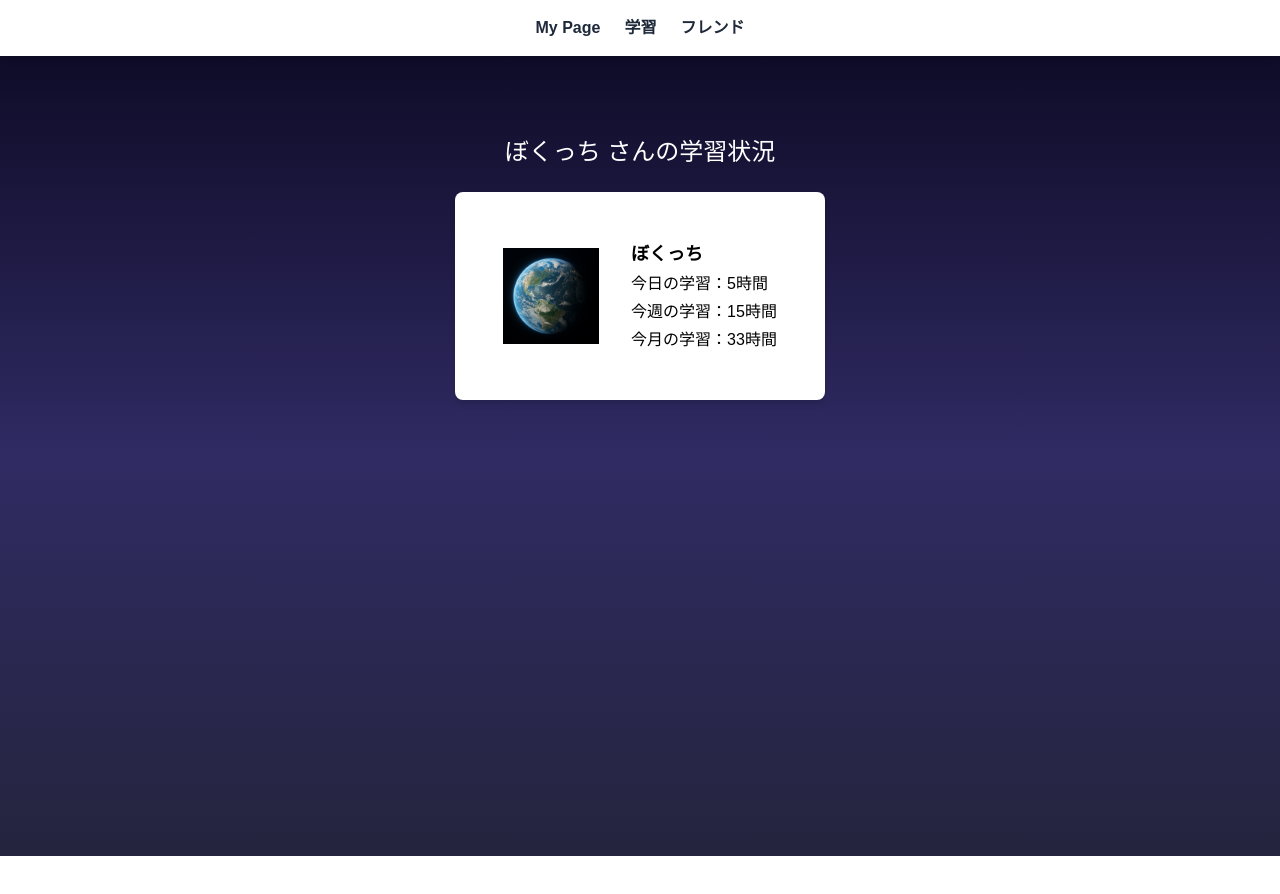
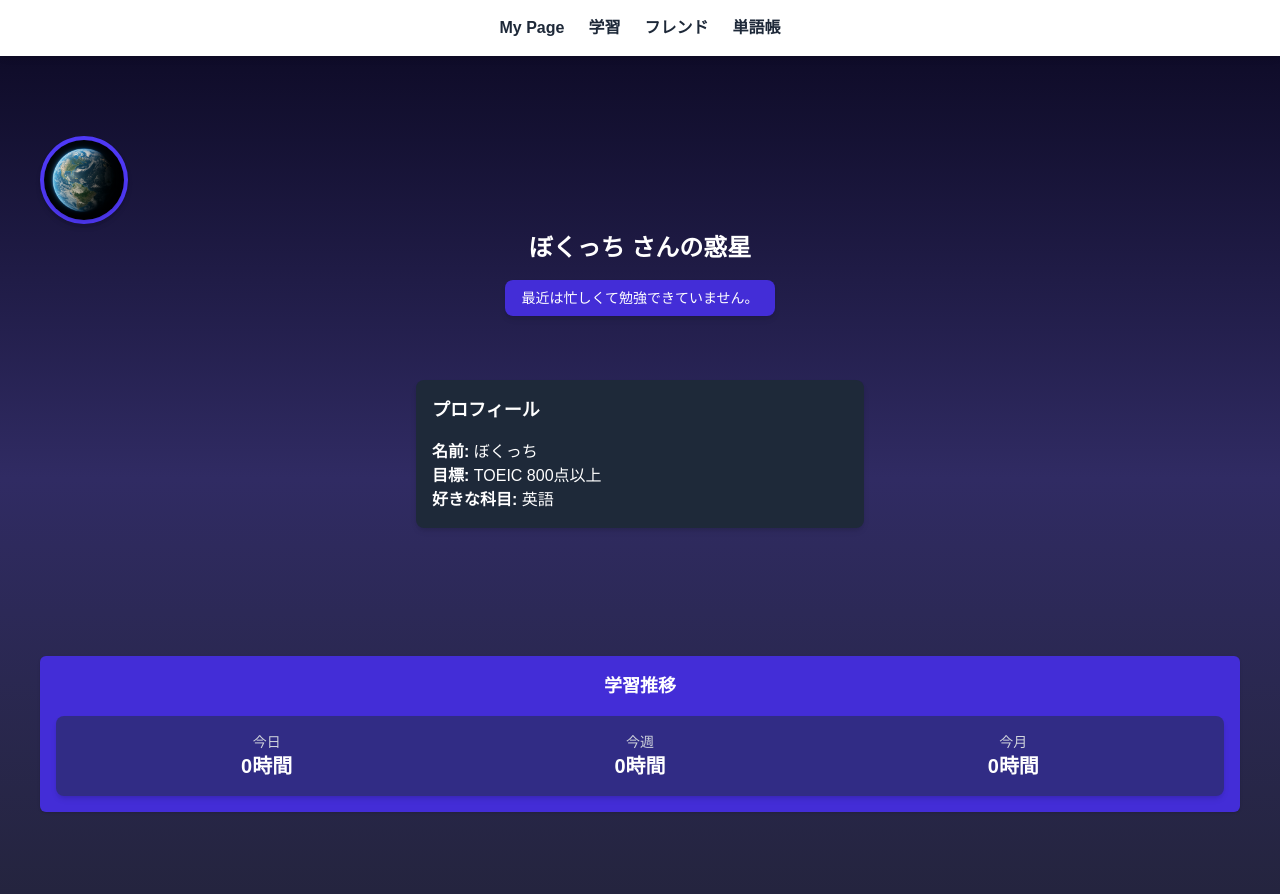
Before and after one commit to S-Onno/hackathon_8.23-24, a Next.js app in the folder practice-for-app/: page /friend/bokutti in a window 1280 px wide. Shown: the top 894 px of the page. Before the commit the page ends 856 px from the top, so only its background shows below. Built offline with nearby package versions, Linux system fonts and the light colour scheme.

Commit message:
フレンド機能を改良しました

```diff
--- a/practice-for-app/package.json
+++ b/practice-for-app/package.json
@@ -14,7 +14,8 @@
     "next": "15.4.5",
     "react": "19.1.0",
     "react-chartjs-2": "^5.3.0",
-    "react-dom": "19.1.0"
+    "react-dom": "19.1.0",
+    "react-icons": "^5.5.0"
   },
   "devDependencies": {
     "@eslint/eslintrc": "^3",
--- a/practice-for-app/src/app/api/friends/[id]/route.ts
+++ b/practice-for-app/src/app/api/friends/[id]/route.ts
@@ -1,19 +1,86 @@
 import { NextRequest } from 'next/server';
 
-export async function GET(request: NextRequest, context: { params: { id: string } }) {
-  const { id } = context.params;
-
+export async function GET(_: NextRequest, { params }: { params: { id: string } }) {
   const mockData = {
-    yasu: { name: 'やす', today: 3, week: 15, month: 30 },
-    nakasone: { name: 'なかそね', today: 4, week: 14, month: 31 },
-    tarutaru: { name: 'たるたる', today: 3, week: 13, month: 32 },
-    bokutti: { name: 'ぼくっち', today: 5, week: 15, month: 33 },
+    tarutaru: {
+      name: "たるたる",
+      today: 3,
+      week: 13,
+      month: 32,
+      lastStudyDate: "2025-08-18",
+      message: "単語帳の作成を頑張っています！",
+      studyLogs: [
+        { date: "2025-08-18", hours: 3, topic: "英単語" },
+        { date: "2025-08-17", hours: 2, topic: "文法" },
+      ],
+      profile: {
+        name: "たるたる",
+        goal: "成果物の完成を目指しています",
+        favoriteSubject: "web開発",
+      },
+    },
+    yasu: {
+      name: "やす",
+      today: 2,
+      week: 10,
+      month: 25,
+      lastStudyDate: "2025-08-17",
+      message: "mypageの作成に進めています",
+      studyLogs: [
+        { date: "2025-08-17", hours: 2, topic: "Next.jS" },
+        { date: "2025-08-16", hours: 1, topic: "Linuc" },
+      ],
+      profile: {
+        name: "やす",
+        goal: "成果物の完成を目指しています",
+        favoriteSubject: "Next.jS",
+      },
+    },
+    nakasone: {
+      name: "なかそね",
+      today: 1,
+      week: 5,
+      month: 15,
+      lastStudyDate: "2025-08-16",
+      message: "歴史の勉強をしています！",
+      studyLogs: [
+        { date: "2025-08-16", hours: 1, topic: "Next.js" },
+        { date: "2025-08-15", hours: 2, topic: "Linuc" },
+      ],
+      profile: {
+        name: "なかそね",
+        goal: "成果物の完成を目指しています",
+        favoriteSubject: "Next.js",
+      },
+    },
+    bokutti: {
+      name: "ぼくっち",
+      today: 0,
+      week: 0,
+      month: 0,
+      lastStudyDate: "",
+      message: "最近は忙しくて勉強できていません。",
+      studyLogs: [],
+      profile: {
+        name: "ぼくっち",
+        goal: "TOEIC 800点以上",
+        favoriteSubject: "英語",
+      },
+    },
   };
 
-  const result = mockData[id] || { name: '不明', today: 0, week: 0, month: 0 };
+  const result = mockData[params.id] || {
+    name: '不明',
+    today: 0,
+    week: 0,
+    month: 0,
+    lastStudyDate: '',
+    message: '',
+    studyLogs: [],
+  };
 
   return new Response(JSON.stringify(result), {
     status: 200,
-    headers: { 'Content-Type': 'application/json' }
+    headers: { 'Content-Type': 'application/json' },
   });
 }
--- /dev/null
+++ b/practice-for-app/src/app/components/BackTop.tsx
@@ -0,0 +1,18 @@
+import { useRouter } from 'next/navigation';
+
+export default function BackToTopButton() {
+  const router = useRouter();
+
+  return (
+    <button
+      onClick={() => router.push('/top')}
+      className="bg-indigo-600 hover:bg-indigo-700 text-white rounded-full p-1 shadow-md transition-all duration-300">
+        <img
+        src="../_images/earth.png"
+        alt="地球に戻る"
+        className="w-20 h-20 rounded-full shadow-md"
+        />
+      <span className="sr-only">惑星に戻る</span>
+    </button>
+  );
+}
--- a/practice-for-app/src/app/components/NavigationBar.tsx
+++ b/practice-for-app/src/app/components/NavigationBar.tsx
@@ -7,6 +7,7 @@ const navItems = [
   { label: 'My Page', href: '/mypage' },
   { label: '学習', href: '/study' },
   { label: 'フレンド', href: '/friends' },
+  { label: '単語帳', href: '/word-list' },
 ];
 
 export default function NavigationBar() {
--- a/practice-for-app/src/app/components/StudyCard.tsx
+++ b/practice-for-app/src/app/components/StudyCard.tsx
@@ -7,13 +7,18 @@ type Props = {
 
 export default function StudyCard({ name, today, week, month }: Props) {
   return (
-    <div className="bg-white rounded-lg shadow-md p-12 flex items-center gap-8 mb-4 ">
-      <img src="/_images/earth.png" alt="Earth" className="w-24 h-24" />
-      <div className="flex flex-col gap-1">
-        <p className="font-bold text-lg text-black">{name}</p>
-        <p className="text-black">今日の学習：{today}時間</p>
-        <p className="text-black">今週の学習：{week}時間</p>
-        <p className="text-black">今月の学習：{month}時間</p>
+    <div className="w-full bg-indigo-900 text-white py-4 px-6 rounded-lg shadow-md flex justify-around items-center mt-4">
+      <div className="text-center">
+        <p className="text-sm text-gray-300">今日</p>
+        <p className="text-xl font-bold">{today}時間</p>
+      </div>
+      <div className="text-center">
+        <p className="text-sm text-gray-300">今週</p>
+        <p className="text-xl font-bold">{week}時間</p>
+      </div>
+      <div className="text-center">
+        <p className="text-sm text-gray-300">今月</p>
+        <p className="text-xl font-bold">{month}時間</p>
       </div>
     </div>
   );
--- /dev/null
+++ b/practice-for-app/src/app/components/StudyLogsBar.tsx
@@ -0,0 +1,29 @@
+type Log = {
+  date: string;
+  hours: number;
+  topic: string;
+};
+
+type Props = {
+  logs: Log[];
+};
+
+export default function StudyLogsBar({ logs }: Props) {
+  return (
+    <div className="w-full bg-indigo-700 text-white py-4 px-6 rounded-lg shadow-md mt-4">
+      <h2 className="text-lg font-semibold mb-4 text-center">学習記録</h2>
+      <div className="flex flex-wrap justify-start gap-6">
+        {logs.map((log, index) => (
+          <div
+            key={index}
+            className="flex-1 min-w-[140px] bg-indigo-900 rounded-md p-4 text-sm text-center shadow-sm"
+          >
+            <p className="text-gray-300">{log.date}</p>
+            <p className="font-bold">{log.hours}時間</p>
+            <p className="text-indigo-200">{log.topic}</p>
+          </div>
+        ))}
+      </div>
+    </div>
+  );
+}
--- /dev/null
+++ b/practice-for-app/src/app/components/StudySummary.tsx
@@ -0,0 +1,31 @@
+import Image from "next/image";
+
+type Props = {
+  today: number;
+  week: number;
+  month: number;
+  username: string;
+};
+
+export default function StudySummary({ today, week, month, username }: Props) {
+  return (
+    <div className="flex items-center bg-white text-black rounded-lg p-8 shadow-md w-full max-w-md">
+      {/* 地球の画像 */}
+      <div className="w-28 h-28 relative mr-4">
+        <img
+        src="../_images/earth.png"
+        alt="地球に戻る"
+        className="w-30 h-30 shadow-md"
+        />
+      </div>
+
+      {/* 学習時間の表示 */}
+      <div>
+        <h2 className="text-xl font-bold mb-4">{username}</h2>
+        <p className="text-lg mb-2">今日の学習：<span className="font-semibold">{today}時間</span></p>
+        <p className="text-lg mb-2">今週の学習：<span className="font-semibold">{week}時間</span></p>
+        <p className="text-lg">今月の学習：<span className="font-semibold">{month}時間</span></p>
+      </div>
+    </div>
+  );
+}
--- a/practice-for-app/src/app/friend/[id]/page.tsx
+++ b/practice-for-app/src/app/friend/[id]/page.tsx
@@ -4,6 +4,8 @@ import { useParams } from 'next/navigation';
 import { useEffect, useState } from 'react';
 import StudyCard from '../../components/StudyCard';
 import NavigationBar from '../../components/NavigationBar';
+import StudyLogsBar from '../../components/StudyLogsBar';
+import BackTopButton from '../../components/BackTop';
 
 export default function FriendPage() {
   const { id } = useParams();
@@ -22,7 +24,42 @@ export default function FriendPage() {
   return (
     <div className="min-h-screen bg-gradient-to-b from-[#0f0c29] via-[#302b63] to-[#24243e] text-white pt-20 p-10 flex flex-col items-center">
       <NavigationBar />
-      <h1 className="text-2xl mb-6">{friendData.name} さんの学習状況</h1>
+      <div className="mb-2 w-full flex justify-start">
+        <BackTopButton />
+      </div>
+
+      <h1 className="text-2xl font-semibold mb-2">{friendData.name} さんの惑星</h1>
+
+      {/* メッセージ */}
+      {friendData.message && (
+        <div className="mt-2 px-4 py-2 bg-indigo-700 rounded-lg text-white text-sm shadow-md max-w-md text-center">
+          {friendData.message}
+        </div>
+      )}
+
+      <div className="mt-4" /> {/* 余白 */}
+
+      {/* プロフィール */}
+      {friendData.profile && (
+        <div className="mt-12 w-full max-w-md bg-gray-800 rounded-lg p-4 text-white shadow-md">
+          <h2 className="text-lg font-semibold mb-4 text-white">プロフィール</h2>
+          <p><span className="font-semibold">名前:</span> {friendData.profile.name}</p>
+          <p><span className="font-semibold">目標:</span> {friendData.profile.goal}</p>
+          <p><span className="font-semibold">好きな科目:</span> {friendData.profile.favoriteSubject}</p>
+        </div>
+      )}
+
+      <div className="mt-12" /> {/* 余白 */}
+
+      {/* 学習記録 */}
+      {friendData.studyLogs?.length > 0 && (
+        <StudyLogsBar logs={friendData.studyLogs} />
+      )}
+
+      {/* 学習推移 */}
+      <div className="mt-20 w-full">
+        <div className="flex-1 min-w-[140px] bg-indigo-700 rounded-md p-4 text-sm text-center shadow-sm">
+          <h2 className="text-lg font-semibold mb-4">学習推移</h2>
             <StudyCard
               name={friendData.name}
               today={friendData.today}
@@ -30,5 +67,17 @@ export default function FriendPage() {
               month={friendData.month}
             />
         </div>
+      </div>
+
+      <div className="mt-12" /> {/* 余白 */}
+
+      {/* 最終学習日 */}
+      {friendData.lastStudyDate && (
+        <div className="mt-2 text-sm text-gray-300">
+          最終学習日：{friendData.lastStudyDate}
+        </div>
+      )}
+
+    </div>
   );
 }
--- a/practice-for-app/src/app/study/page.tsx
+++ b/practice-for-app/src/app/study/page.tsx
@@ -1,29 +1,22 @@
 'use client';
-import Link from 'next/link';
-import StudyCard from '../components/StudyCard';
+import StudySummary from '../components/StudySummary';
 import RadarChart from '../components/RadarChart';
 import LineChart from '../components/LineChart';
 import NavigationBar from '../components/NavigationBar';
 
-const me = {
-  name: 'なさり',
-  today: 4,
-  week: 34,
-  month: 120,
-};
 
 export default function StudyPage() {
   return (
     <div className="min-h-screen bg-gradient-to-b from-[#0f0c29] via-[#302b63] to-[#24243e] text-white pt-20 p-10 flex flex-col items-center">
       <NavigationBar />
       <div className="flex flex-col md:flex-row items-center gap-8">
-        <StudyCard
-          name={me.name}
-          today={me.today}
-          week={me.week}
-          month={me.month}
+        <StudySummary
+          username="なさり"
+          today={4}
+          week={34}
+          month={120}
         />
-          <RadarChart />
+        <RadarChart />
       </div>
 
       <div className="mt-8">
```
Also changed, not shown: 1 other file (tests, documents, lock files or other folders). Lines whose indentation alone changed are shown as unchanged.
